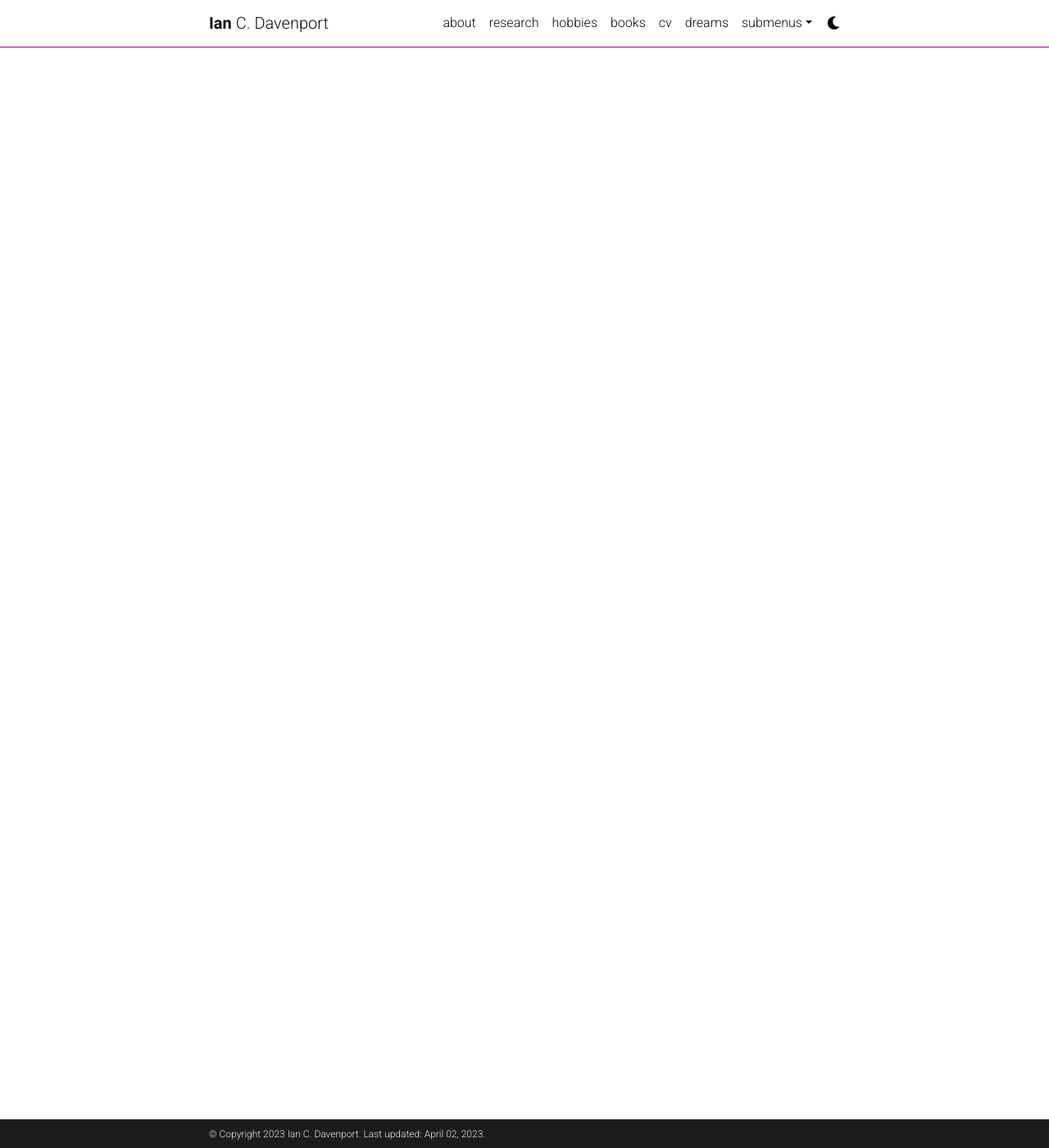
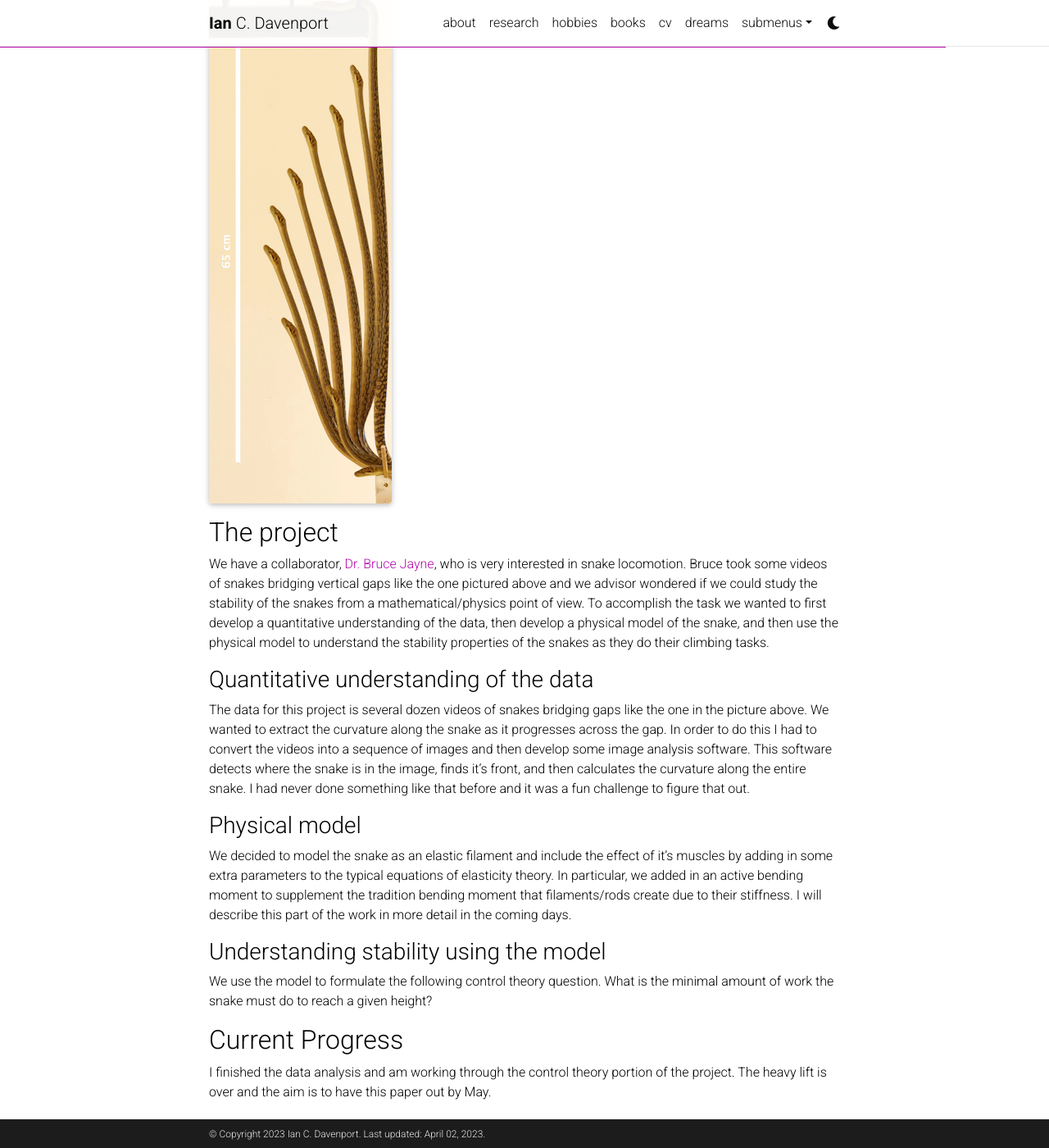
Before and after one commit to davenpi/davenpi.github.io, a Jekyll site: the page built from _projects/snake.md, in a window 1280 px wide and 1400 px high, scrolled down 274 px. Shown: the whole window at 82% size. Built offline with Jekyll 4.4.1, drawn with Linux system fonts in a browser that asks for light colours; full-size pictures stand in for the smaller copies a plugin makes; comment, search, counter and statistics services are not loaded; a style sheet for code colours, icons or effects is not loaded; some of the changed text lies outside the part shown.

Commit message:
edit coin and snake

```diff
--- a/_projects/snake.md
+++ b/_projects/snake.md
@@ -8,5 +8,37 @@ category: work
 ---
 
 
-Describe the formulation and the work I did on this problem. In particular highlight the image analysis
-software that I wrote and describe the mathematical modeling that we are doing.
+{% include figure.html path="assets/img/70cm_time_lapse.png" title="Snake" class="img-fluid rounded z-depth-1" %}
+
+## The project
+
+We have a collaborator, [Dr. Bruce Jayne](https://www.artsci.uc.edu/departments/biology/fac-staff/jayne.html),
+who is very interested in snake locomotion. Bruce took some videos of snakes bridging vertical gaps like the one
+pictured above and we advisor wondered if we could study the stability of the snakes from a mathematical/physics point of view. To
+accomplish the task we wanted to first develop a quantitative understanding of the data, then develop a physical model of the snake,
+and then use the physical model to understand the stability properties of the snakes as they do their climbing tasks.
+
+### Quantitative understanding of the data
+
+The data for this project is several dozen videos of snakes bridging gaps like the one in the picture above. We wanted
+to extract the curvature along the snake as it progresses across the gap. In order
+to do this I had to convert the videos into a sequence of images and then develop some image analysis software. This software
+detects where the snake is in the image, finds it's front, and then calculates the curvature along the entire snake. I had
+never done something like that before and it was a fun challenge to figure that out.
+
+### Physical model
+
+We decided to model the snake as an elastic filament and include the effect of it's muscles by adding in some extra
+parameters to the typical equations of elasticity theory. In particular, we added in an active bending moment to
+supplement the tradition bending moment that filaments/rods create due to their stiffness. I will describe this part of the work
+in more detail in the coming days.
+
+### Understanding stability using the model
+
+We use the model to formulate the following control theory question. What is the minimal amount of work the snake
+must do to reach a given height?
+
+## Current Progress
+
+I finished the data analysis and am working through the control theory portion of the project. The heavy lift is over and the
+aim is to have this paper out by May.
```
Also changed, not shown: _hobbies/aviation.md (+1 -1 lines), _pages/books.md (+2 -2 lines), _pages/pie.md (+2 -2 lines), _projects/coin.md (+29 -1 lines), _projects/glider.md (+3 -2 lines).
